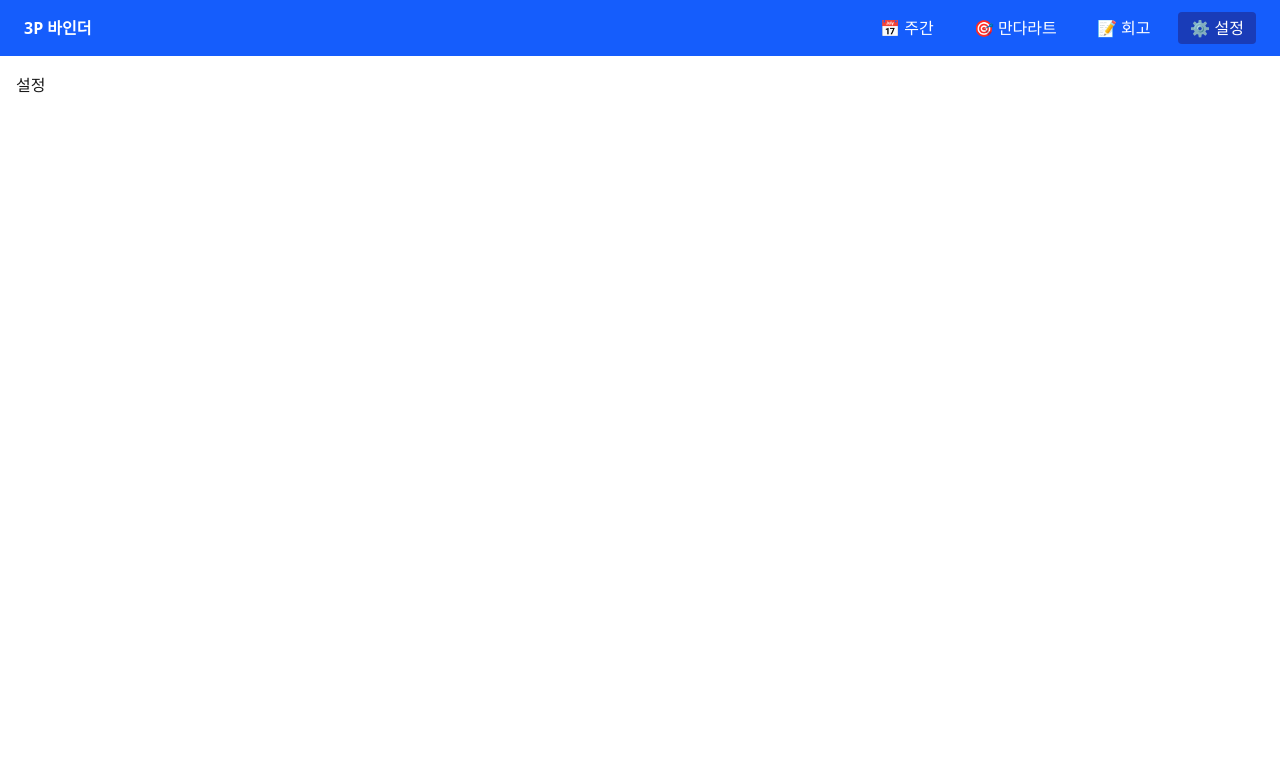
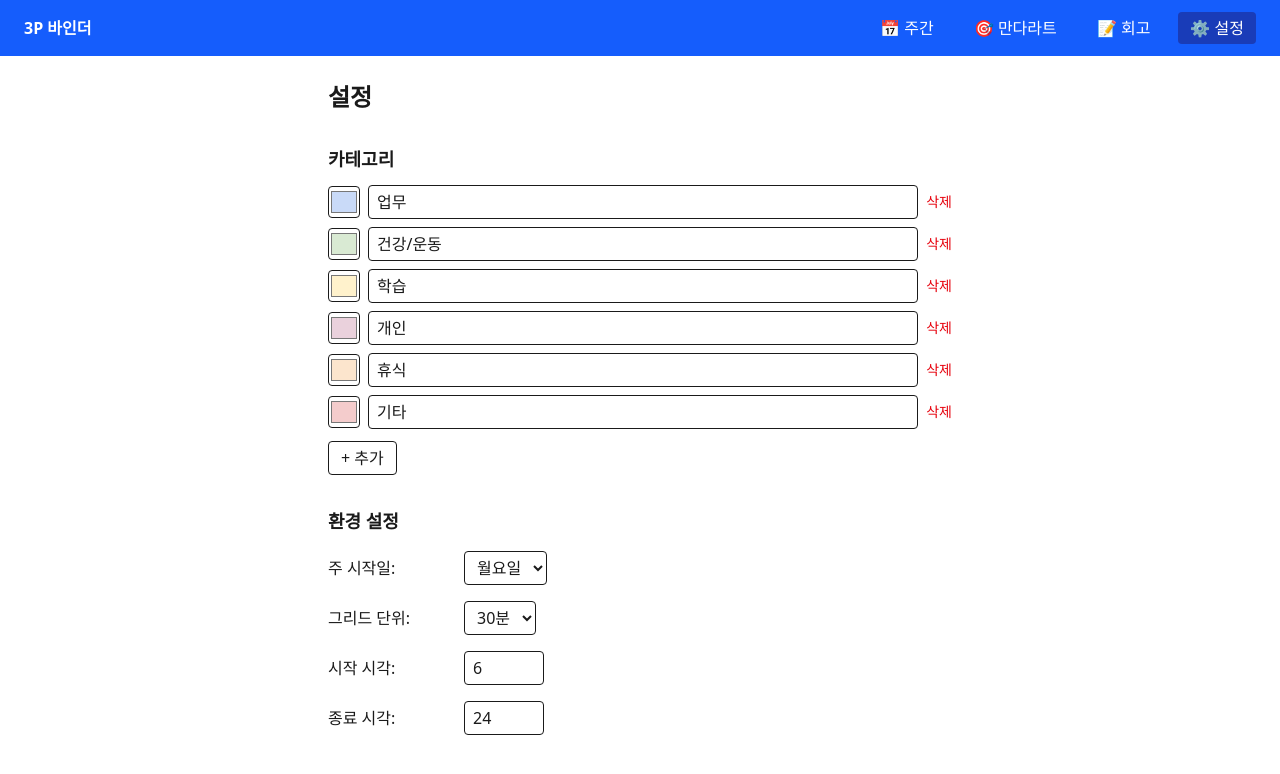
Before and after one commit to young538/Binder, a Next.js app: page /settings in a window 1280 px wide. Shown: the top 774 px of the page. Built offline with nearby package versions, Linux system fonts and the light colour scheme.

Commit message:
feat: settings page with category editor and preferences

```diff
--- a/app/(app)/settings/page.tsx
+++ b/app/(app)/settings/page.tsx
@@ -1,3 +1,12 @@
+import { CategoryEditor } from '@/components/settings/CategoryEditor';
+import { SettingsForm } from '@/components/settings/SettingsForm';
+
 export default function SettingsPage() {
-  return <div className="p-4">설정</div>;
+  return (
+    <div className="p-6 max-w-2xl mx-auto space-y-8">
+      <h1 className="text-2xl font-bold">설정</h1>
+      <CategoryEditor />
+      <SettingsForm />
+    </div>
+  );
 }
--- /dev/null
+++ b/components/common/CategoryChip.tsx
@@ -0,0 +1,18 @@
+import { Category } from '@/lib/types';
+
+export const CategoryChip = ({
+  category,
+  size = 'md',
+}: {
+  category: Category;
+  size?: 'sm' | 'md';
+}) => (
+  <span
+    style={{ backgroundColor: category.color }}
+    className={`inline-flex items-center rounded ${
+      size === 'sm' ? 'text-xs px-1.5 py-0.5' : 'text-sm px-2 py-1'
+    } text-gray-800`}
+  >
+    {category.name}
+  </span>
+);
--- /dev/null
+++ b/components/settings/CategoryEditor.tsx
@@ -0,0 +1,68 @@
+'use client';
+import { useBinder } from '@/store';
+import {
+  createCategory,
+  updateCategory,
+  deleteCategory,
+} from '@/lib/repo/categories';
+import { Category } from '@/lib/types';
+
+export const CategoryEditor = () => {
+  const { categories, reload } = useBinder();
+
+  const add = async () => {
+    await createCategory({
+      name: '새 카테고리',
+      color: '#cccccc',
+      order: categories.length,
+    });
+    await reload();
+  };
+
+  const update = async (id: string, patch: Partial<Omit<Category, 'id'>>) => {
+    await updateCategory(id, patch);
+    await reload();
+  };
+
+  const remove = async (id: string) => {
+    if (!confirm('삭제할까요? (연결된 기록은 "기타"로 이동 — v2 예정)')) return;
+    await deleteCategory(id);
+    await reload();
+  };
+
+  return (
+    <section>
+      <h2 className="text-lg font-semibold mb-3">카테고리</h2>
+      <ul className="space-y-2">
+        {categories.map((c) => (
+          <li key={c.id} className="flex items-center gap-2">
+            <input
+              type="color"
+              value={c.color}
+              onChange={(e) => update(c.id, { color: e.target.value })}
+              className="w-8 h-8 rounded border"
+            />
+            <input
+              type="text"
+              value={c.name}
+              onChange={(e) => update(c.id, { name: e.target.value })}
+              className="flex-1 border rounded px-2 py-1"
+            />
+            <button
+              onClick={() => remove(c.id)}
+              className="text-red-600 text-sm hover:underline"
+            >
+              삭제
+            </button>
+          </li>
+        ))}
+      </ul>
+      <button
+        onClick={add}
+        className="mt-3 px-3 py-1 border rounded hover:bg-gray-50"
+      >
+        + 추가
+      </button>
+    </section>
+  );
+};
--- /dev/null
+++ b/components/settings/SettingsForm.tsx
@@ -0,0 +1,68 @@
+'use client';
+import { useBinder } from '@/store';
+import { updateSettings } from '@/lib/repo/settings';
+import { Settings } from '@/lib/types';
+
+export const SettingsForm = () => {
+  const { settings, reload } = useBinder();
+  if (!settings) return null;
+
+  const patch = async (partial: Partial<Settings>) => {
+    await updateSettings(partial);
+    await reload();
+  };
+
+  return (
+    <section className="space-y-4">
+      <h2 className="text-lg font-semibold">환경 설정</h2>
+      <label className="flex items-center gap-2">
+        <span className="w-32">주 시작일:</span>
+        <select
+          value={settings.firstDayOfWeek}
+          onChange={(e) =>
+            patch({ firstDayOfWeek: e.target.value as 'mon' | 'sun' })
+          }
+          className="border rounded px-2 py-1"
+        >
+          <option value="mon">월요일</option>
+          <option value="sun">일요일</option>
+        </select>
+      </label>
+      <label className="flex items-center gap-2">
+        <span className="w-32">그리드 단위:</span>
+        <select
+          value={settings.gridMinutes}
+          onChange={(e) =>
+            patch({ gridMinutes: Number(e.target.value) as 30 | 60 })
+          }
+          className="border rounded px-2 py-1"
+        >
+          <option value={30}>30분</option>
+          <option value={60}>60분</option>
+        </select>
+      </label>
+      <label className="flex items-center gap-2">
+        <span className="w-32">시작 시각:</span>
+        <input
+          type="number"
+          min={0}
+          max={23}
+          value={settings.dayStartHour}
+          onChange={(e) => patch({ dayStartHour: Number(e.target.value) })}
+          className="border rounded px-2 py-1 w-20"
+        />
+      </label>
+      <label className="flex items-center gap-2">
+        <span className="w-32">종료 시각:</span>
+        <input
+          type="number"
+          min={1}
+          max={24}
+          value={settings.dayEndHour}
+          onChange={(e) => patch({ dayEndHour: Number(e.target.value) })}
+          className="border rounded px-2 py-1 w-20"
+        />
+      </label>
+    </section>
+  );
+};
```
